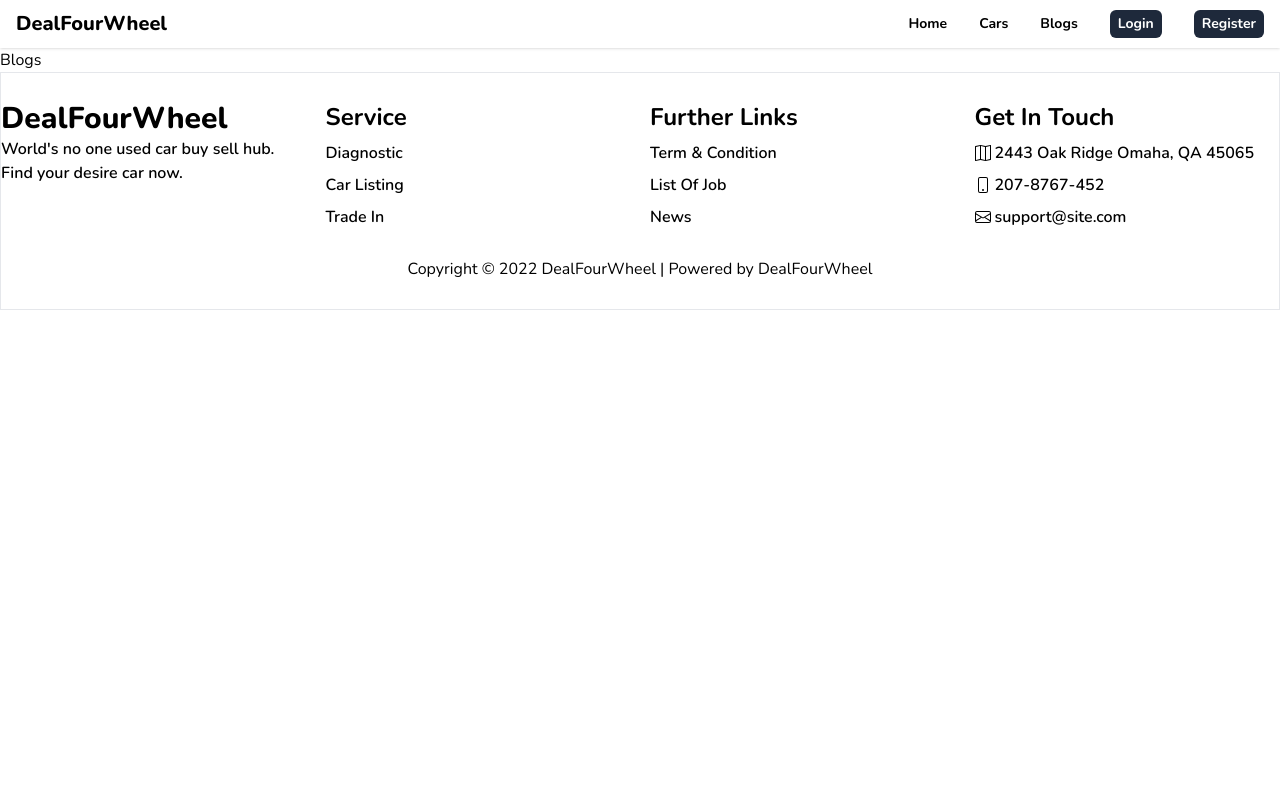
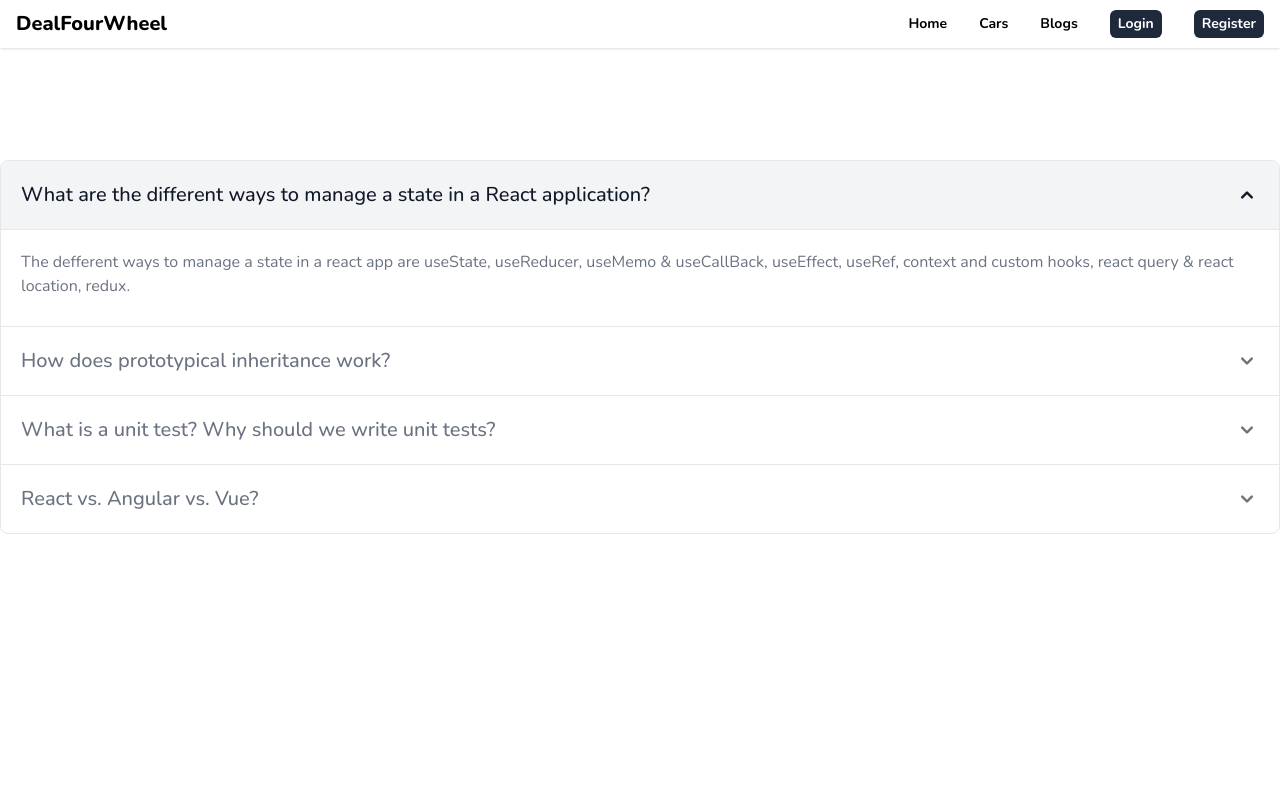
Before and after one commit to NabinIslam/deal-four-wheel-client, a React (Vite) app: page /blogs in a window 1280 px wide. Shown: the top 800 px of the page. Built offline with nearby package versions, Linux system fonts and the light colour scheme; no server answers.

Commit message:
blog page done

```diff
--- a/src/pages/Blogs.jsx
+++ b/src/pages/Blogs.jsx
@@ -1,7 +1,91 @@
+import { Accordion } from 'flowbite-react';
 import React from 'react';
 
 const Blogs = () => {
-  return <div>Blogs</div>;
+  return (
+    <div className="h-[90vh]">
+      <div className="container mx-auto">
+        <Accordion className="mt-28">
+          <Accordion.Panel>
+            <Accordion.Title className="text-xl">
+              What are the different ways to manage a state in a React
+              application?
+            </Accordion.Title>
+            <Accordion.Content>
+              <p className="mb-2 text-gray-500 dark:text-gray-400">
+                The defferent ways to manage a state in a react app are
+                useState, useReducer, useMemo & useCallBack, useEffect, useRef,
+                context and custom hooks, react query & react location, redux.
+              </p>
+            </Accordion.Content>
+          </Accordion.Panel>
+          <Accordion.Panel>
+            <Accordion.Title className="text-xl">
+              How does prototypical inheritance work?
+            </Accordion.Title>
+            <Accordion.Content>
+              <p className="mb-2 text-gray-500 dark:text-gray-400">
+                In programming, we often want to take something and extend it.
+                For instance, we have a user object with its properties and
+                methods, and want to make admin and guest as slightly modified
+                variants of it. We’d like to reuse what we have in user, not
+                copy/reimplement its methods, just build a new object on top of
+                it. Prototypal inheritance is a language feature that helps in
+                that.
+              </p>
+            </Accordion.Content>
+          </Accordion.Panel>
+          <Accordion.Panel>
+            <Accordion.Title className="text-xl">
+              What is a unit test? Why should we write unit tests?
+            </Accordion.Title>
+            <Accordion.Content>
+              <p className="mb-2 text-gray-500 dark:text-gray-400">
+                The main objective of unit testing is to isolate written code to
+                test and determine if it works as intended. Unit testing is an
+                important step in the development process, because if done
+                correctly, it can help detect early flaws in code which may be
+                more difficult to find in later testing stages.
+              </p>
+            </Accordion.Content>
+          </Accordion.Panel>
+          <Accordion.Panel>
+            <Accordion.Title className="text-xl">
+              React vs. Angular vs. Vue?
+            </Accordion.Title>
+            <Accordion.Content>
+              <p className="mb-2 text-gray-500 dark:text-gray-400">
+                Angular, developed by Google, was first released in 2010, making
+                it the oldest of the lot. It is a TypeScript-based JavaScript
+                framework. A substantial shift occurred in 2016 on the release
+                of Angular 2 (and the dropping of the “JS” from the original
+                name – AngularJS). Angular 2+ is known as just Angular. Although
+                AngularJS (version 1) still gets updates, we will focus the
+                discussion on Angular.
+              </p>
+              <p className="mb-2 text-gray-500 dark:text-gray-400">
+                Vue, also known as Vue.js, is the youngest member of the group.
+                It was developed by ex-Google employee Evan You in 2014. Over
+                the last several years, Vue has seen a substantial shift in
+                popularity, even though it doesn’t have the backing of a large
+                company. The most current version is always announced on the
+                official Vue website on their releases page. Contributors for
+                Vue are supported by Patreon. It should be noted that Vue also
+                has its own GitHub repo, and functions using TypeScript.
+              </p>
+              <p className="mb-2 text-gray-500 dark:text-gray-400">
+                React, developed by Facebook, was initially released in 2013.
+                Facebook uses React extensively in their products (Facebook,
+                Instagram, and WhatsApp). Similar to Vue, the React developers
+                also announce their newest version on the blog section of the
+                React website.
+              </p>
+            </Accordion.Content>
+          </Accordion.Panel>
+        </Accordion>
+      </div>
+    </div>
+  );
 };
 
 export default Blogs;
--- a/src/pages/ErrorPage.jsx
+++ b/src/pages/ErrorPage.jsx
@@ -1,12 +1,12 @@
 import { Button } from 'flowbite-react';
 import React from 'react';
 import { Link } from 'react-router-dom';
+import errorimg from '../assets/404.png';
 
 const ErrorPage = () => {
   return (
     <div className="h-[90vh] flex flex-col justify-center items-center">
-      <h1 className="font-extrabold text-[200px] m-0 p-0">404</h1>
-      <p className="font-semibold text-2xl">Opps! This page not found</p>
+      <img src={errorimg} alt="" />
       <Link to={'/'}>
         <Button className="my-8">Go back to Homepage</Button>
       </Link>
```
Also changed, not shown: src/assets/404.png (added).
